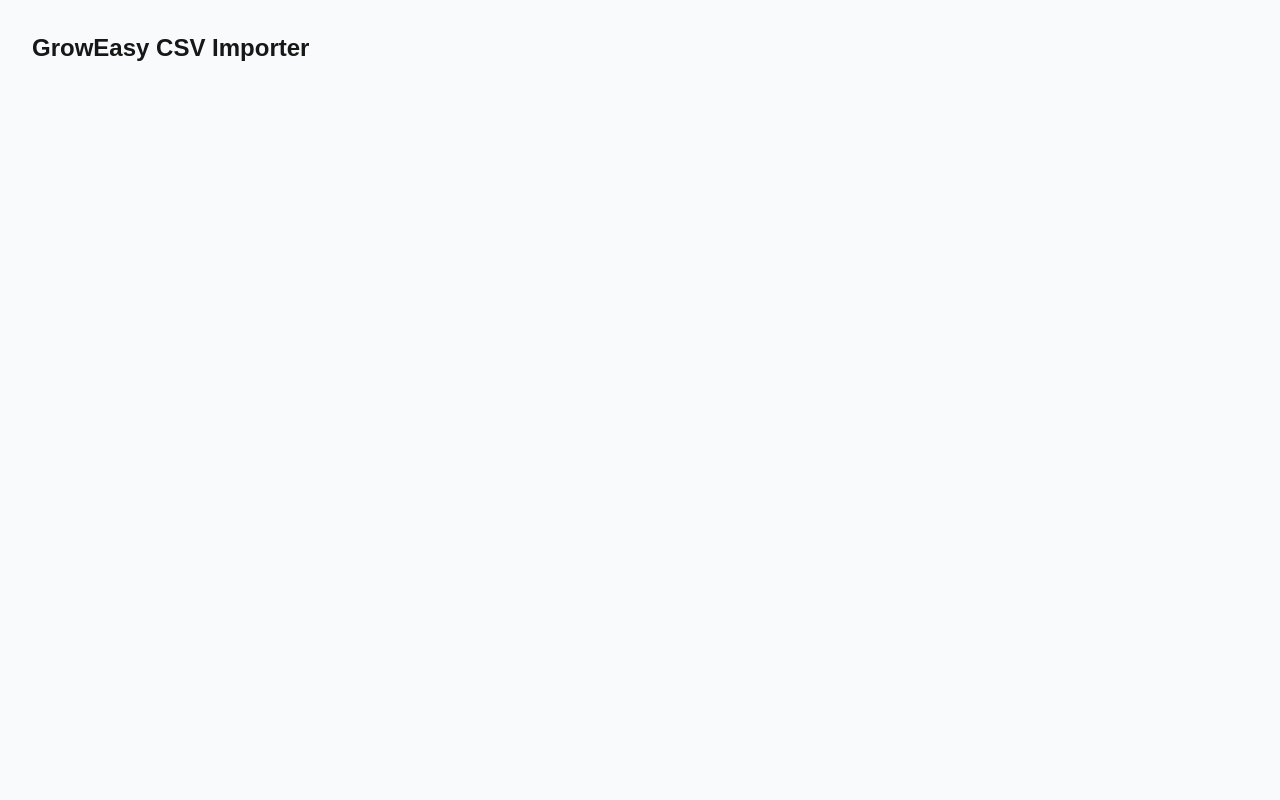
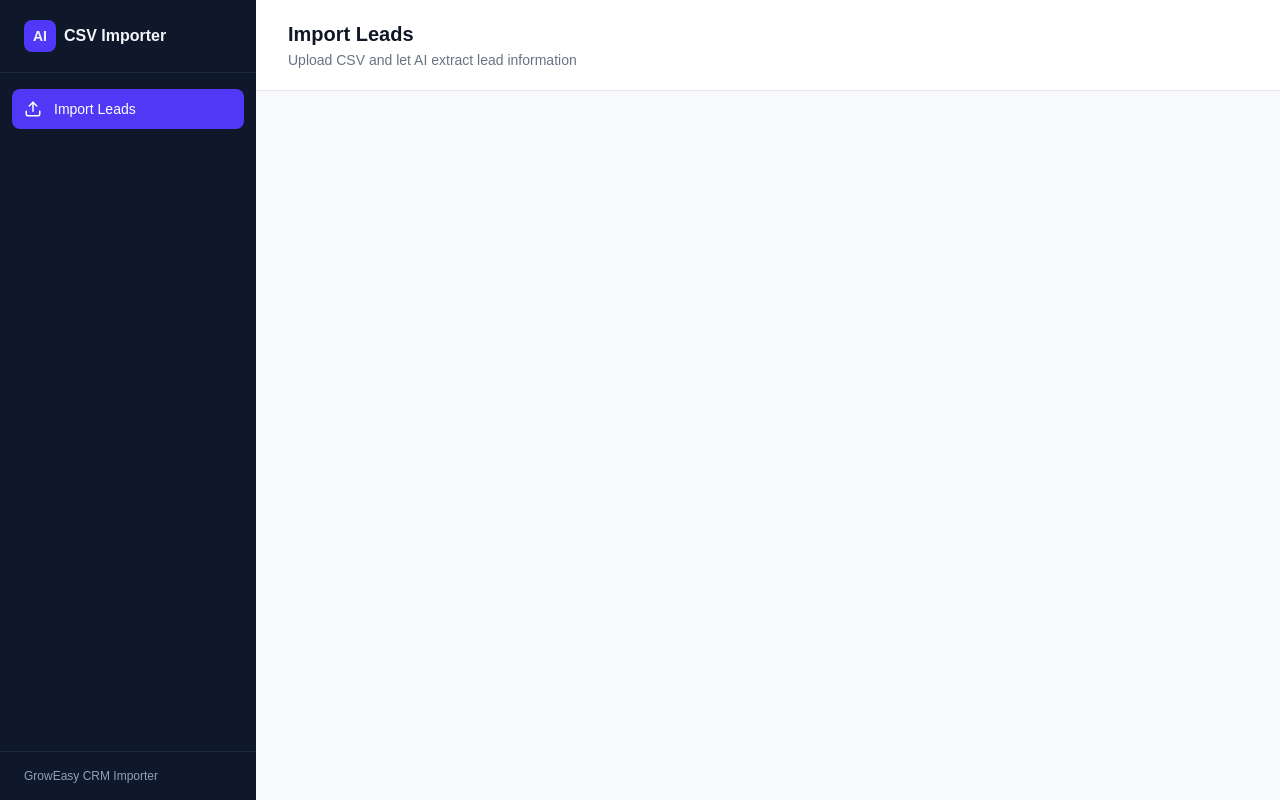
Before and after one commit to KushagraBhargava26/groweasy-csv-ai-importer, a Next.js app in the folder frontend/: page / in a window 1280 px wide. Built offline with nearby package versions, Linux system fonts and the light colour scheme.

Commit message:
feat(frontend): add sidebar and topbar layout shell

```diff
--- a/frontend/package.json
+++ b/frontend/package.json
@@ -9,6 +9,7 @@
     "lint": "eslint"
   },
   "dependencies": {
+    "lucide-react": "^1.24.0",
     "next": "16.2.10",
     "react": "19.2.4",
     "react-dom": "19.2.4"
--- a/frontend/src/app/layout.tsx
+++ b/frontend/src/app/layout.tsx
@@ -1,6 +1,7 @@
 import type { Metadata } from "next";
 import { Geist, Geist_Mono } from "next/font/google";
 import "./globals.css";
+import { Sidebar } from "@/components/layout/Sidebar";
 
 const geistSans = Geist({
   variable: "--font-geist-sans",
@@ -23,11 +24,13 @@
   children: React.ReactNode;
 }>) {
   return (
-    <html
-      lang="en"
-      className={`${geistSans.variable} ${geistMono.variable} h-full antialiased`}
-    >
-      <body className="min-h-full flex flex-col">{children}</body>
-    </html>
-  );
+  <html lang="en">
+    <body className={`${geistSans.variable} ${geistMono.variable} antialiased`}>
+      <div className="flex">
+        <Sidebar />
+        <div className="flex-1">{children}</div>
+      </div>
+    </body>
+  </html>
+);
 }
--- a/frontend/src/app/page.tsx
+++ b/frontend/src/app/page.tsx
@@ -1,7 +1,13 @@
+import { Topbar } from "@/components/layout/Topbar";
+
 export default function Home() {
   return (
     <main className="min-h-screen bg-gray-50">
-      <h1 className="text-2xl font-semibold p-8">GrowEasy CSV Importer</h1>
+      <Topbar
+        title="Import Leads"
+        subtitle="Upload CSV and let AI extract lead information"
+      />
+      <div className="p-8">{/* Step content will go here */}</div>
     </main>
   );
 }
--- /dev/null
+++ b/frontend/src/components/layout/Sidebar.tsx
@@ -0,0 +1,32 @@
+import { Upload } from "lucide-react";
+
+/**
+ * Static sidebar shell. Only one functional nav item exists (Import Leads),
+ * matching the reference design's visual style without building out pages
+ * we don't need for this assignment (History, Settings, API Keys, etc.
+ * are intentionally omitted — they'd imply persistence/auth this project
+ * doesn't have, and aren't part of the graded scope).
+ */
+export function Sidebar() {
+  return (
+    <aside className="w-64 min-h-screen bg-slate-900 text-slate-100 flex flex-col">
+      <div className="flex items-center gap-2 px-6 py-5 border-b border-slate-800">
+        <div className="w-8 h-8 rounded-lg bg-indigo-600 flex items-center justify-center font-semibold text-sm">
+          AI
+        </div>
+        <span className="font-semibold">CSV Importer</span>
+      </div>
+
+      <nav className="flex-1 px-3 py-4">
+        <div className="flex items-center gap-3 px-3 py-2.5 rounded-lg bg-indigo-600 text-white font-medium text-sm">
+          <Upload size={18} />
+          Import Leads
+        </div>
+      </nav>
+
+      <div className="px-6 py-4 border-t border-slate-800 text-xs text-slate-400">
+        GrowEasy CRM Importer
+      </div>
+    </aside>
+  );
+}
--- /dev/null
+++ b/frontend/src/components/layout/Topbar.tsx
@@ -0,0 +1,20 @@
+interface TopbarProps {
+  title: string;
+  subtitle: string;
+}
+
+/**
+ * Page header bar. Takes title/subtitle as props rather than being
+ * hardcoded, since later steps might reuse this shell for different
+ * page states (though for this assignment's scope, one page is enough).
+ */
+export function Topbar({ title, subtitle }: TopbarProps) {
+  return (
+    <header className="flex items-center justify-between px-8 py-5 border-b border-gray-200 bg-white">
+      <div>
+        <h1 className="text-xl font-semibold text-gray-900">{title}</h1>
+        <p className="text-sm text-gray-500 mt-0.5">{subtitle}</p>
+      </div>
+    </header>
+  );
+}
```
Also changed, not shown: 1 other file (tests, documents, lock files or other folders).
